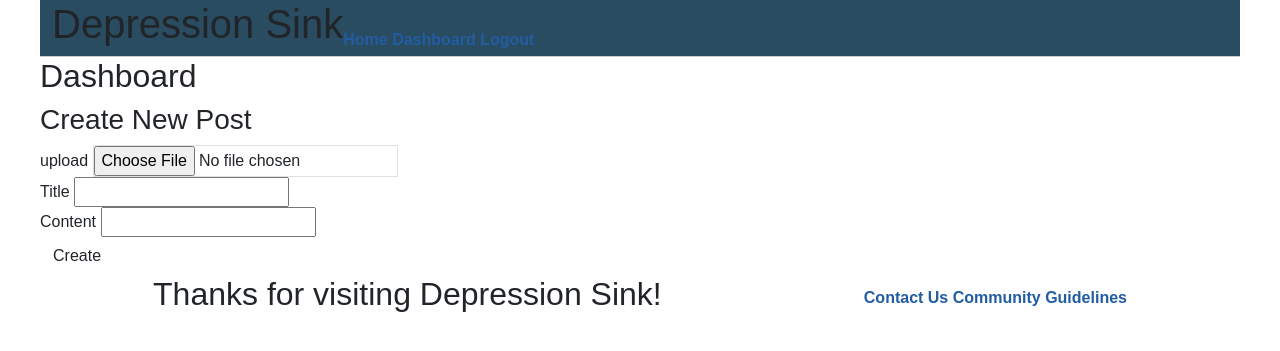
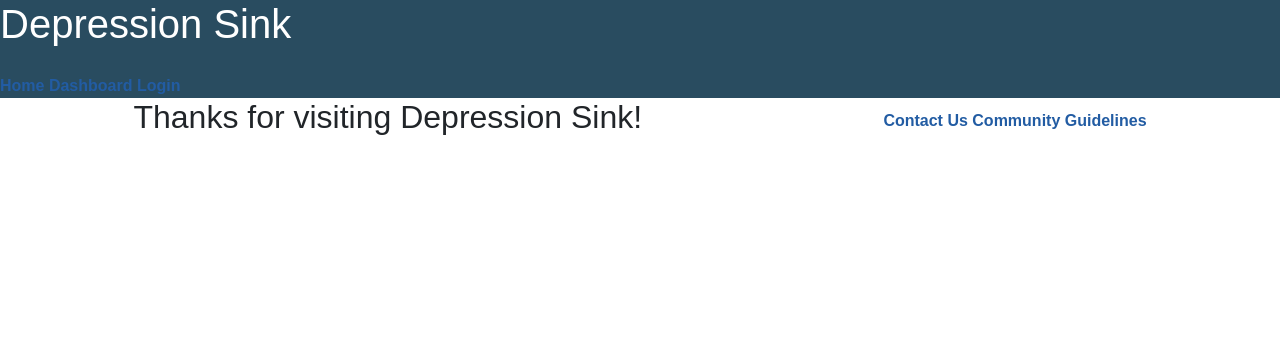
Before and after one commit to hectorromo06/depression-sink, a Node server app: page /dashboard in a window 1280 px wide. Shown: the top 351 px of the page. Run offline with Node 20, Linux system fonts and the light colour scheme; a user stored in the database is signed in; data that the repository does not hold is empty; some libraries are stand-ins or nearby versions.

Commit message:
hector front end

```diff
--- a/controllers/home-routes.js
+++ b/controllers/home-routes.js
@@ -1,9 +1,7 @@
 const router = require("express").Router();
 
 const sequelize = require("../config/connection");
-const { Post, User, Comment, Vote } = require("../models");
-
-//deleted Image for now
+const { Post, User, Comment, Vote, Image } = require("../models");
 
 // const multer = require("multer");
 // const upload = multer({ dest: "/public/uploads/" });
@@ -123,6 +121,14 @@
 
 router.get("/new-post", (req, res) => {
   res.render("new-post");
+});
+
+router.get('/login', (req, res) => {
+  res.render('login');
+});
+
+router.get('/dashboard', (req, res) => {
+ res.render('dashboard');
 });
 
 module.exports = router;
--- a/controllers/index.js
+++ b/controllers/index.js
@@ -3,11 +3,11 @@
 const apiRoutes = require("./api");
 const homeRoutes = require("./home-routes.js");
 const dashboardRoutes = require("./dashboard-routes.js");
-const uploadRoutes = require("./upload-routes");
+// const uploadRoutes = require("./upload-routes");
 
 router.use("/api", apiRoutes);
 router.use("/", homeRoutes);
 router.use("/dashboard", dashboardRoutes);
-router.use("/", uploadRoutes);
+// router.use("/", uploadRoutes);
 
 module.exports = router;
--- a/public/javascript/add-post.js
+++ b/public/javascript/add-post.js
@@ -3,7 +3,9 @@
 
   const title = document.querySelector('input[name="post-title"]').value;
   const content = document.querySelector('input[name="post-content"]').value;
-  const data = document.querySelector('input[name="file"]').value;
+  // const data = document.querySelector('input[name="file"]').value;
+
+
   //const data = document.querySelector('input[name="file"]').files[0].name;
   //const data = document.getElementById("input-files").files[0].name;
   // const data = document.getElementById("inputFile");
--- a/public/javascript/signup.js
+++ b/public/javascript/signup.js
@@ -1,13 +1,15 @@
 async function loginFormHandler(event) {
   event.preventDefault();
 
+  const username = document.querySelector("#username-signup").value.trim();
   const email = document.querySelector("#email-login").value.trim();
   const password = document.querySelector("#password-login").value.trim();
 
-  if (email && password) {
+  if (username && email && password) {
     const response = await fetch("/api/users/login", {
       method: "post",
       body: JSON.stringify({
+        username,
         email,
         password,
       }),
--- a/public/stylesheets/style.css
+++ b/public/stylesheets/style.css
@@ -1,4 +1,98 @@
+
+:root {
+  --main-bg-color: #294c60;
+  --secondary-bg-color: #adb6c4;
+  --third-bg-color: #ffc49b;
+  --dark-bg-text-color: white;
+  --light-bg-text-color: #001b2e;
+  --secondary-text-color: #ffefd3;
+}
+
 * {
+  box-sizing: border-box;
+  font-family: sans-serif;
+}
+
+
+header {
+  width: 100%;
+  background-color: var(--main-bg-color);
+}
+
+h1 {
+  color: var(--dark-bg-text-color);
+}
+
+nav {
+  margin-top: 2%;
+  margin-right: 2%;
+}
+
+footer {
+  display: flex;
+  justify-content: space-around;
+  align-items: center;
+  padding: 0 1%;
+}
+
+
+a {
+  text-decoration: none;
+  color: #225ca3;
+  font-weight: bold;
+  transition: color .1s;
+}
+
+/* button {
+  background-color: #225ca3;
+  border: 0;
+  padding: 1%;
+  color: white;
+  font-weight: bold;
+  transition: background-color .1s;
+  cursor: pointer;
+  border-radius: 5px;
+} */
+
+/* .wrapper {
+  width: 100%;
+  min-height: 100%;
+  max-width: 1200px;
+  margin: 0 auto;
+  display: flex;
+  flex-direction: column;
+} */
+
+.top-post {
+  background-color: #adb6c4;
+}
+
+.recent-post {
+  background-color: #ffc49b;
+}
+
+.hero {
+  background-image: url("/images/a5.jpg");
+  height: 300px;
+  background-size: cover;
+  background-position: center;
+  position: relative;
+}
+
+
+/* .card{
+  width: 18rem;
+ border-radius: 10px;
+ border:none;
+ box-shadow: 10px 4px 10px rgba(0,0,0,0.6);
+} */
+
+img{
+  width: 100%;
+  border-radius:10px 10px 0 0;
+ }
+
+/* * {
   box-sizing: border-box;
 
   font-family: sans-serif;
@@ -23,7 +117,7 @@
 footer {
   /* border-top: 1px solid #ccc; */
 
-  display: flex;
+  /* display: flex;
   justify-content: space-around;
   align-items: center;
   padding: 0 1%;
@@ -71,7 +165,7 @@
   background-size: cover;
   background-position: center;
   position: relative;
-}
+} */ */
 
 
 /* .card{
--- a/views/dashboard.handlebars
+++ b/views/dashboard.handlebars
@@ -1,51 +1,3 @@
-<section>
-<div>
-  <h2>Dashboard</h2>
-
-
-  <form class="new-post-form cards"  enctype="multipart/form-data" >
-    <h3>Create New Post</h3>
-
-     <div>
-      <label for="file">upload</label>
-      <input
-                type="file"
-                name="file"
-                id="input-files"
-                class="form-control-file border"
-              />
-    </div>
-
-    <div>
-      <label for="post-title">Title</label>
-      <input type="text" id="post-title" name="post-title" />
-    </div>
-    <div>
-      <label for="post-content">Content</label>
-      <input id="post-content" name="post-content" />
-    </div>
-
-    <button type="submit" class="btn">Create</button>
-  </form>
-  </div>
-</section>
-
-{{#if posts.length}}
-<section class="cards">
-  <h2>Your Posts</h2>
-  <ol>
-    {{#each posts as |post|}}
-      {{> top-post }}
-      <a href="/dashboard/edit/{{post.id}}" class="btn">Edit post</a>
-    {{/each}}
-  </ol>
-</section>
-{{/if}}
-
-
-<script src="/javascript/add-post.js"></script>
-<script src="/javascript/upload.js"></script>
-
 {{!-- <section>
 <div>
   <h2>Dashboard</h2>
```
Also changed, not shown: seeds/vote-seeds.js (+4 -4 lines).
